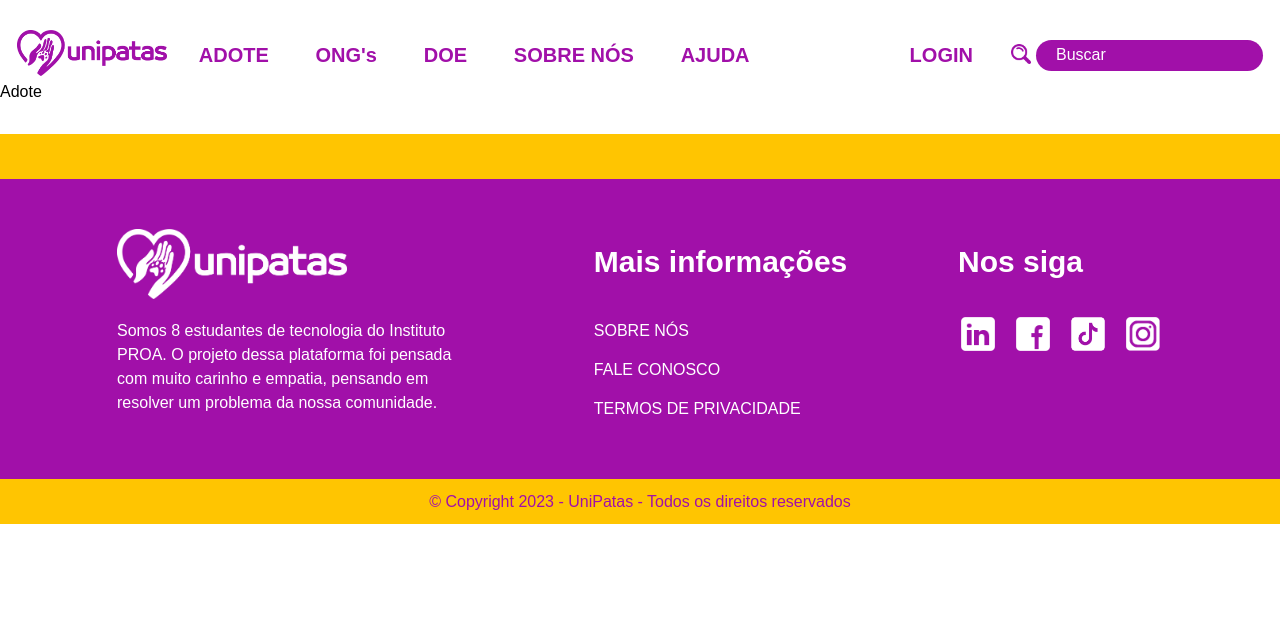
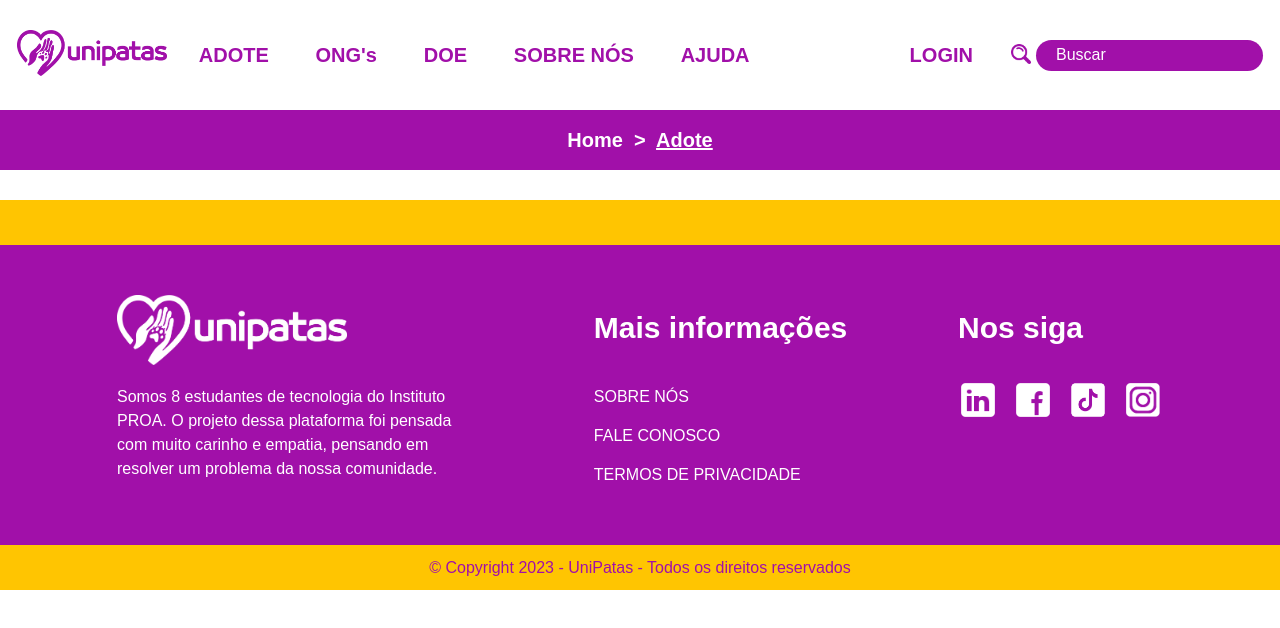
Before and after one commit to UniPatas/UniPatas, a Next.js app: page /adote in a window 1280 px wide. Shown: the top 628 px of the page. Built offline with nearby package versions, Linux system fonts and the light colour scheme; a web font is replaced by a local one.

Commit message:
Rotas adicionadas

```diff
--- a/src/app/adote/layout.jsx
+++ b/src/app/adote/layout.jsx
@@ -1,10 +1,11 @@
+import { BarraHomeAdote } from "@/components/BarraHomeAdote";
 import Layout from "@/components/Layout";
 
 export default function AdoteLayout() {
   return (
     <>
       <Layout>
-        <h1>Adote</h1>
+        <BarraHomeAdote />
       </Layout>
     </>
   );
--- a/src/components/BarraHomeAdote.jsx
+++ b/src/components/BarraHomeAdote.jsx
@@ -1,19 +1,19 @@
 export function BarraHomeAdote() {
   return (
     <>
-      <section>
+      <section className="pt-[30px]">
         <div className="w-full mx-auto bg-darker-purple">
           <div className="max-w-[1246px] mx-auto">
             <div className="flex justify-center items-center h-[60px]">
               <div className="text-white">
                 <p className="text-[20px] font-bold">
                   <span className="hover:underline">
-                    <a href="aguardando o merge da NavBar">
+                    <a href="/">
                       Home
                     </a>
                   </span>{" "}
                   <span className="text-[px]">&nbsp;&gt;&nbsp;</span>{" "}
-                  <a href="aguardando o merge da NavBar" className="underline" >
+                  <a href="/adote" className="underline" >
                     Adote
                   </a>
                 </p>
```
